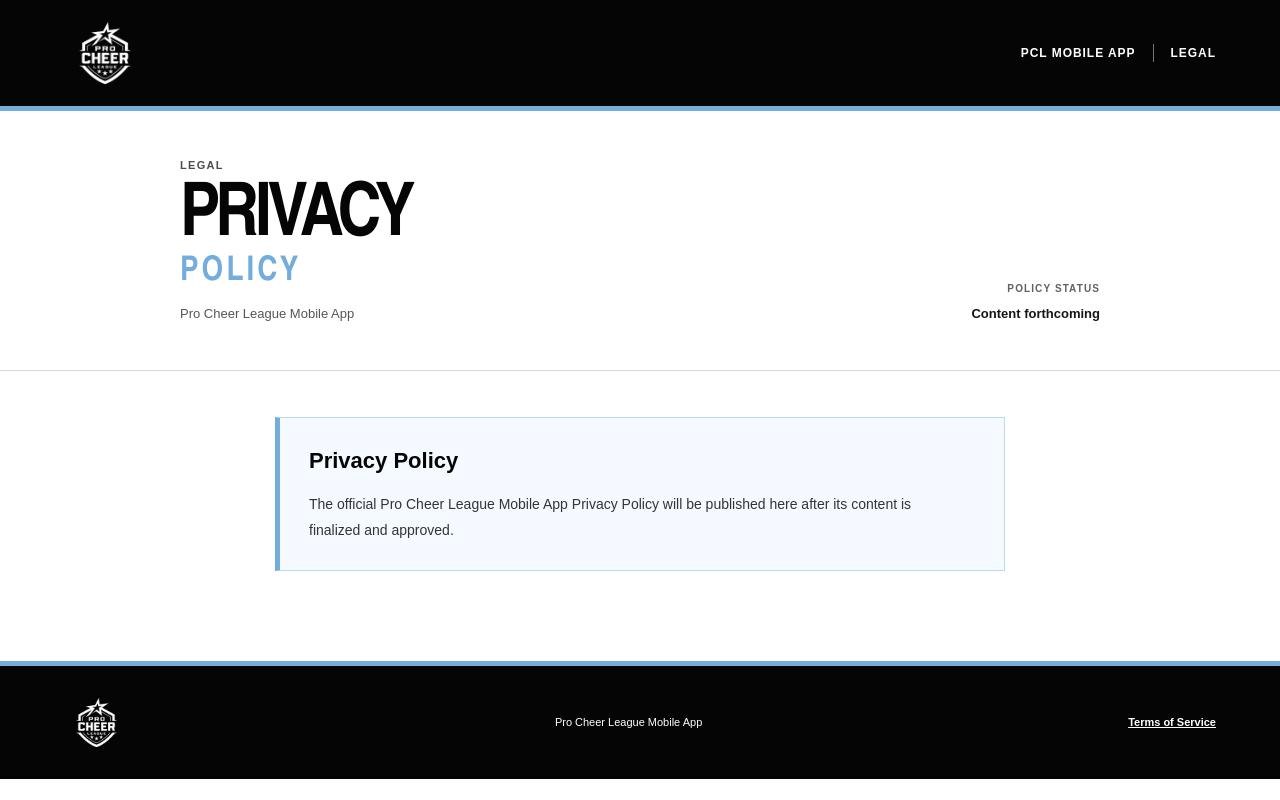
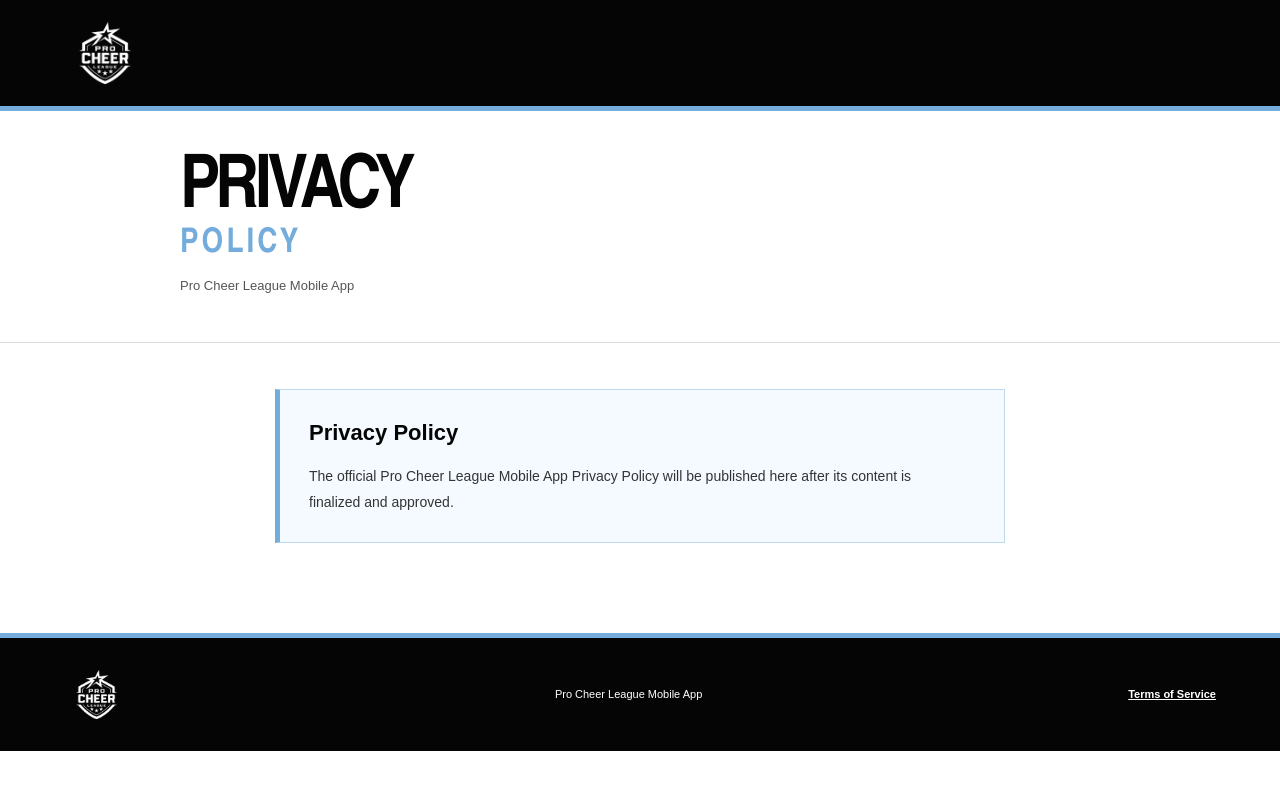
Before and after one commit to vthodson/PCL-Mobile-App-Legal-Docs, a plain HTML site: page privacy-policy/index.html in a window 1280 px wide. Drawn offline with Linux system fonts and the light colour scheme.

Commit message:
Simplify legal page headers

```diff
--- a/privacy-policy/index.html
+++ b/privacy-policy/index.html
@@ -11,16 +11,13 @@
     <a class="skip-link" href="#policy">Skip to policy</a>
     <header class="site-header">
       <a class="brand" href="/" aria-label="Pro Cheer League Mobile App Legal home"><img src="/pcl-primary-logo-white.png" alt="Pro Cheer League" /></a>
-      <div class="header-content"><span class="header-label">PCL MOBILE APP</span><span class="header-divider" aria-hidden="true"></span><span class="header-label">LEGAL</span></div>
     </header>
     <main>
       <section class="intro">
         <div>
-          <p class="eyebrow">LEGAL</p>
           <h1>PRIVACY <em>POLICY</em></h1>
           <p>Pro Cheer League Mobile App</p>
         </div>
-        <p class="status">POLICY STATUS<strong>Content forthcoming</strong></p>
       </section>
       <article id="policy" class="document">
         <section class="notice" aria-label="Policy availability notice">
```
Also changed, not shown: terms-of-service/index.html (+0 -3 lines).
